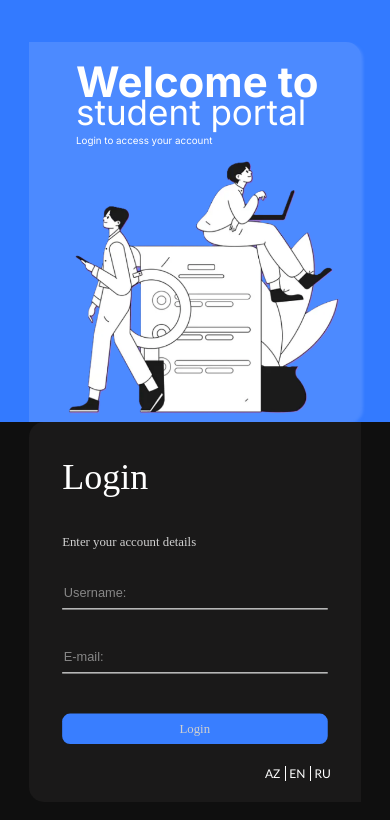
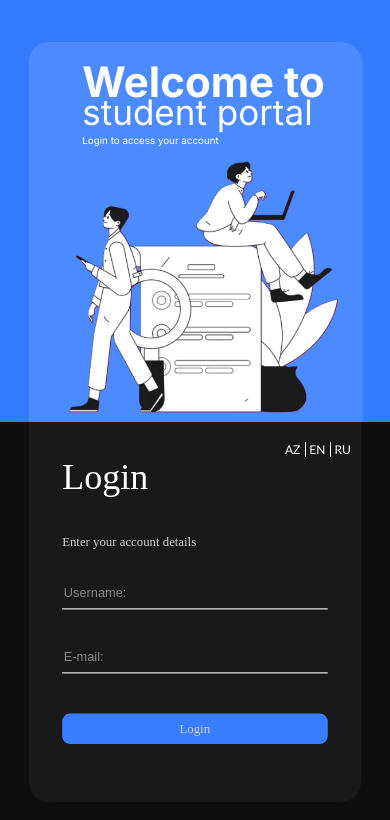
Before and after one commit to Togrul302007/Student-Portfolio-Login-Page-new, a plain HTML site: page index.html in a window 390 px wide. Drawn offline with nearby package versions, Linux system fonts and the light colour scheme; a web font is replaced by a local one.

Commit message:
Update style.css

```diff
--- a/style.css
+++ b/style.css
@@ -179,7 +179,7 @@ body{
     background-repeat: no-repeat;
     background-size: cover;
     width: 100%;
-    height: 100%;
+    height: 100vh;
     /* margin: auto; */
     background-position: 50% 60%;
     position: absolute;
@@ -564,6 +564,9 @@ header{
                 transform: scale(1);
 
             }
+            .iceri1{
+                margin-left: 9px;
+            }
             .inner_second p{
                 /* width: 700px; */
                 font-size: 70px;
@@ -577,6 +580,14 @@ header{
             .part1-1{
                 align-items: start;
                 box-shadow: none;
+                border-radius:0px;
+                border-bottom-left-radius: 20px;
+                border-bottom-right-radius: 20px;
+            }
+            .part2-2{
+                border-radius:0px;
+                border-top-left-radius: 20px;
+                border-top-right-radius: 20px;
             }
             .part1{
                 width: 100vw;
@@ -616,4 +627,8 @@ header{
             .inner_second p{
                 font-size: 40px;
             }
+            .diller{
+                top: 20px;
+                right: 10px;
+            }
         }
```
